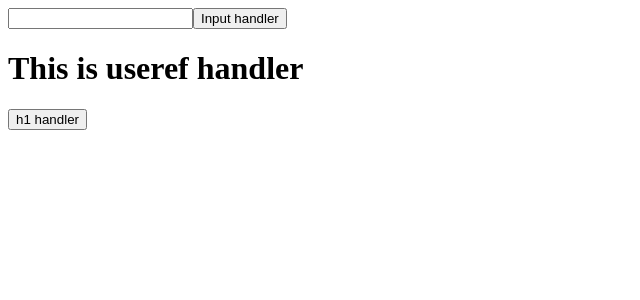
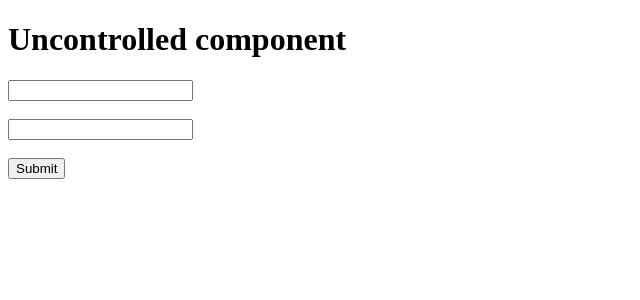
Before and after one commit to Navimish/Learning-Curve-of-React, a React (Vite) app in the folder React_01/: page / in a window 1280 px wide. Shown: the top 300 px of the page, without its empty margins (0-640 px from the left). Built offline with nearby package versions, Linux system fonts and the light colour scheme.

Commit message:
26-07-25

```diff
--- a/React_01/src/App.jsx
+++ b/React_01/src/App.jsx
@@ -24,6 +24,7 @@ import { Card } from './Cards/Card'
 import { CardStyling } from './Cards/CardStyling'
 import { StyledComponent } from './StyledComponents'
 import { UseRef } from './hooks/UseRef'
+import { Uncontrolled } from './UncontrolledComponenet'
 
 function App() {
 
@@ -113,9 +114,9 @@ function App() {
 
         {/* <StyledComponent></StyledComponent> */}
 
-        <UseRef></UseRef>
+        {/* <UseRef></UseRef> */}
 
-
+            <Uncontrolled></Uncontrolled>
 
 
 
--- /dev/null
+++ b/React_01/src/UncontrolledComponenet.jsx
@@ -0,0 +1,27 @@
+import { useRef } from "react";
+export function Uncontrolled() {
+  const userRef = useRef();
+  const passRef = useRef();
+
+  function HandleSubmit(event) {
+    event.preventDefault();
+    const user = userRef.current.value;
+    const pass = passRef.current.value;
+
+    console.log(user, pass);
+  }
+
+  return (
+    <>
+      <h1>Uncontrolled component</h1>
+      <form action="">
+        <input ref={userRef} type="text" name="" id="" />
+        <br /> <br />
+        <input ref={passRef} type="text" />
+        <br />
+        <br />
+        <button onClick={HandleSubmit}>Submit</button>
+      </form>
+    </>
+  );
+}
```
